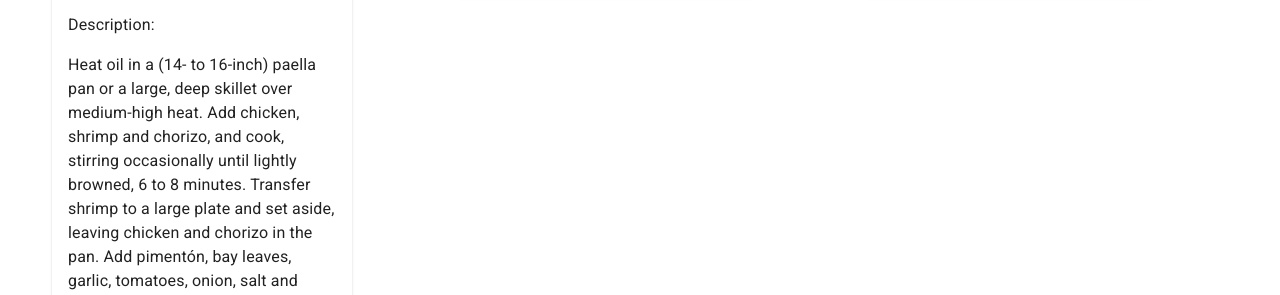
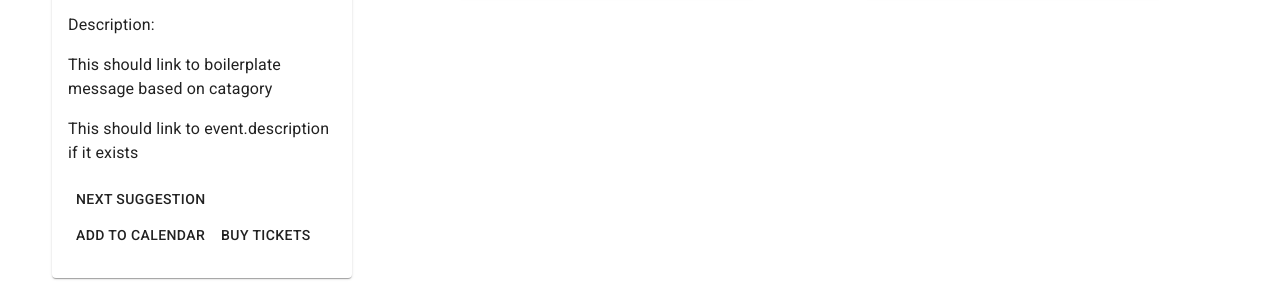
Before and after one commit to hratx-blue-ocean/blue512, a React app in the folder client/: page / in a window 1280 px wide. Both pictures are taken after a click on the button 320 px from the left and 424 px from the top of the page. Shown: the part 460-755 px from the top of the page. Built offline with nearby package versions, Linux system fonts and the light colour scheme.

Commit message:
updated card with buttons that will link to calendar, next suggestion, and buy tix

```diff
--- a/client/src/components/CardMaker.js
+++ b/client/src/components/CardMaker.js
@@ -13,6 +13,7 @@ import Typography from '@material-ui/core/Typography';
 import { red } from '@material-ui/core/colors';
 import ExpandMoreIcon from '@material-ui/icons/ExpandMore';
 import AddCircle from '@material-ui/icons/AddCircle';
+import Button from '@material-ui/core/Button';
 
 
 const useStyles = makeStyles(theme => ({
@@ -49,7 +50,7 @@ export default function CardMaker( {event} ) {
   function addToCalendar() {
   }
 
-  let eventStart = Date(event.time_start)
+  let eventStart = Date(event.time_start).split("GMT")[0]
 
   return (
     <Card className={classes.card}>
@@ -69,16 +70,10 @@ export default function CardMaker( {event} ) {
       />
       <CardContent>
         <Typography variant="body2" color="textSecondary" component="p">
-        {eventStart.split("GMT")[0]}
+        {eventStart}
         </Typography>
       </CardContent>
       <CardActions disableSpacing>
-        {/* <IconButton aria-label="add to favorites">
-          <FavoriteIcon />
-        </IconButton>
-        <IconButton aria-label="share">
-          <ShareIcon />
-        </IconButton> */}
         <IconButton
           aria-label="add to calendar"
           onClick={addToCalendar}
@@ -100,26 +95,14 @@ export default function CardMaker( {event} ) {
         <CardContent>
           <Typography paragraph>Description:</Typography>
           <Typography paragraph>
-            {}
+            This should link to boilerplate message based on catagory
           </Typography>
           <Typography paragraph>
-            Heat oil in a (14- to 16-inch) paella pan or a large, deep skillet over medium-high
-            heat. Add chicken, shrimp and chorizo, and cook, stirring occasionally until lightly
-            browned, 6 to 8 minutes. Transfer shrimp to a large plate and set aside, leaving chicken
-            and chorizo in the pan. Add pimentón, bay leaves, garlic, tomatoes, onion, salt and
-            pepper, and cook, stirring often until thickened and fragrant, about 10 minutes. Add
-            saffron broth and remaining 4 1/2 cups chicken broth; bring to a boil.
+          This should link to event.description if it exists
           </Typography>
-          <Typography paragraph>
-            Add rice and stir very gently to distribute. Top with artichokes and peppers, and cook
-            without stirring, until most of the liquid is absorbed, 15 to 18 minutes. Reduce heat to
-            medium-low, add reserved shrimp and mussels, tucking them down into the rice, and cook
-            again without stirring, until mussels have opened and rice is just tender, 5 to 7
-            minutes more. (Discard any mussels that don’t open.)
-          </Typography>
-          <Typography>
-            Set aside off of the heat to let rest for 10 minutes, and then serve.
-          </Typography>
+          <Button className="next suggestion">Next Suggestion</Button>
+          <Button className="add to calendar">Add to Calendar</Button>
+          <Button className="buy tickets">Buy Tickets</Button>
         </CardContent>
       </Collapse>
     </Card>
```
